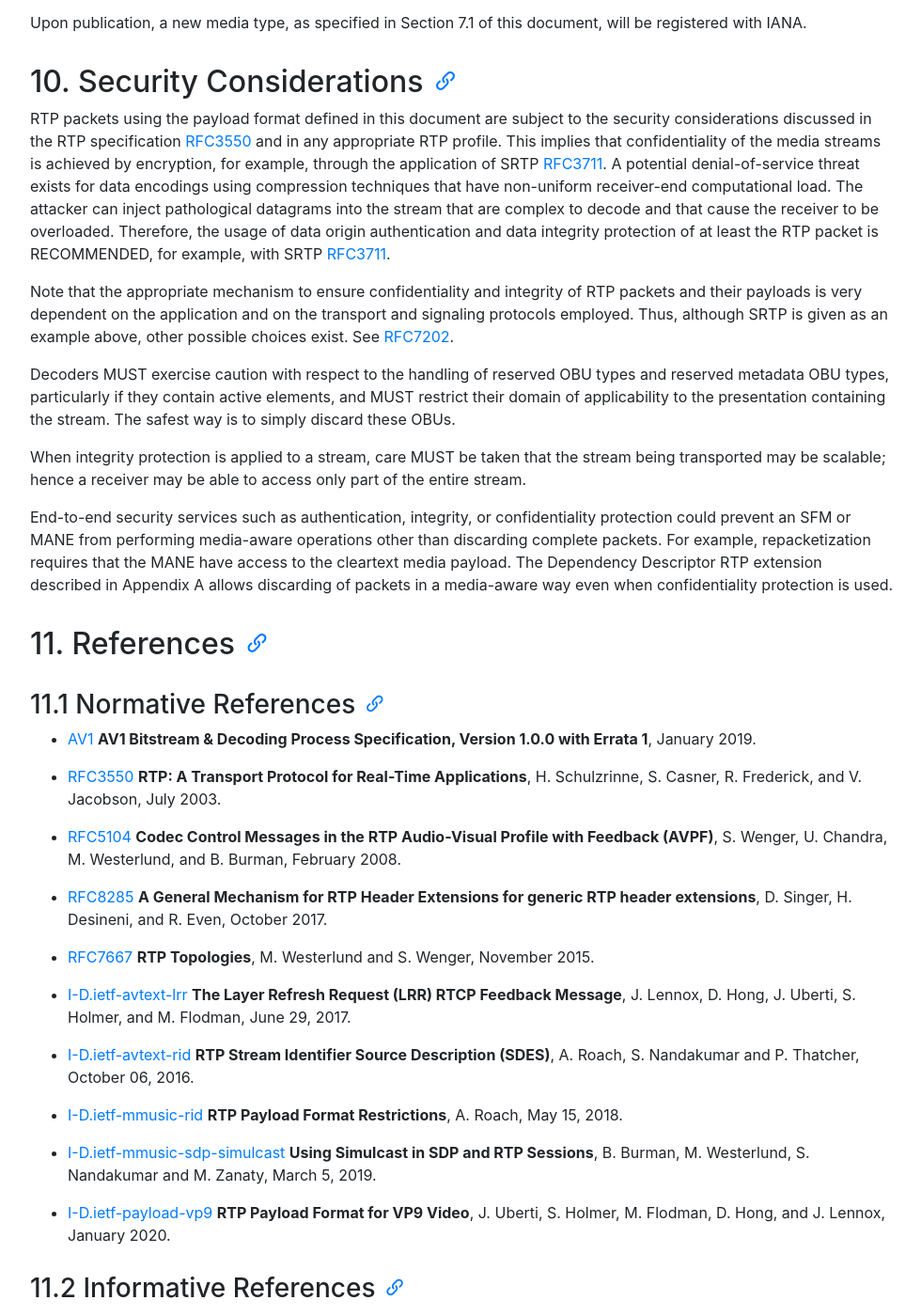
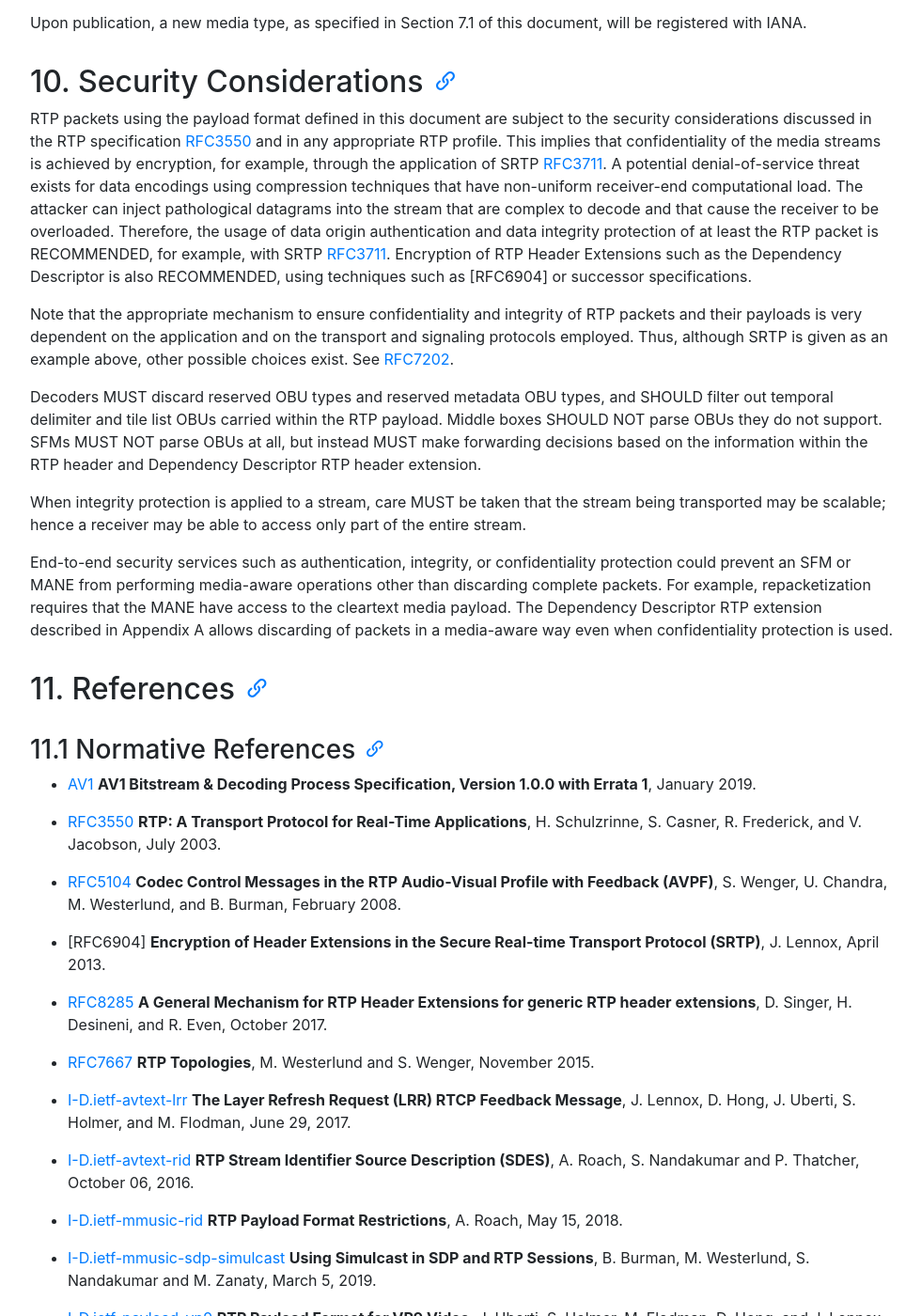
Before and after one commit to AOMediaCodec/av1-rtp-spec, a Jekyll site: the page built from index.md, in a window 1280 px wide and 1400 px high, scrolled down 17603 px. Shown: the whole window at 94% size, without its empty margins (53-1033 px from the left). Built offline with Jekyll 4.4.1, drawn with Linux system fonts in a browser that asks for light colours; nearby versions of some CDN libraries.

Commit message:
Security Section Update
Fixes Issue https://github.com/AOMediaCodec/av1-rtp-spec/issues/134

```diff
--- a/av1-rtp-spec.md
+++ b/av1-rtp-spec.md
@@ -606,11 +606,11 @@ Upon publication, a new media type, as specified in Section 7.1 of this document
 
 ## 10. Security Considerations
 
-RTP packets using the payload format defined in this document are subject to the security considerations discussed in the RTP specification [RFC3550] and in any appropriate RTP profile. This implies that confidentiality of the media streams is achieved by encryption, for example, through the application of SRTP [RFC3711]. A potential denial-of-service threat exists for data encodings using compression techniques that have non-uniform receiver-end computational load. The attacker can inject pathological datagrams into the stream that are complex to decode and that cause the receiver to be overloaded. Therefore, the usage of data origin authentication and data integrity protection of at least the RTP packet is RECOMMENDED, for example, with SRTP [RFC3711].
+RTP packets using the payload format defined in this document are subject to the security considerations discussed in the RTP specification [RFC3550] and in any appropriate RTP profile. This implies that confidentiality of the media streams is achieved by encryption, for example, through the application of SRTP [RFC3711]. A potential denial-of-service threat exists for data encodings using compression techniques that have non-uniform receiver-end computational load. The attacker can inject pathological datagrams into the stream that are complex to decode and that cause the receiver to be overloaded. Therefore, the usage of data origin authentication and data integrity protection of at least the RTP packet is RECOMMENDED, for example, with SRTP [RFC3711]. Encryption of RTP Header Extensions such as the Dependency Descriptor is also RECOMMENDED, using techniques such as [RFC6904] or successor specifications.
 
 Note that the appropriate mechanism to ensure confidentiality and integrity of RTP packets and their payloads is very dependent on the application and on the transport and signaling protocols employed. Thus, although SRTP is given as an example above, other possible choices exist. See [RFC7202].
 
-Decoders MUST exercise caution with respect to the handling of reserved OBU types and reserved metadata OBU types, particularly if they contain active elements, and MUST restrict their domain of applicability to the presentation containing the stream. The safest way is to simply discard these OBUs.
+Decoders MUST discard reserved OBU types and reserved metadata OBU types, and SHOULD filter out temporal delimiter and tile list OBUs carried within the RTP payload. Middle boxes SHOULD NOT parse OBUs they do not support. SFMs MUST NOT parse OBUs at all, but instead MUST make forwarding decisions based on the information within the RTP header and Dependency Descriptor RTP header extension.
 
 When integrity protection is applied to a stream, care MUST be taken that the stream being transported may be scalable; hence a receiver may be able to access only part of the entire stream.
 
@@ -628,6 +628,8 @@ End-to-end security services such as authentication, integrity, or confidentiali
 * [RFC3550] **RTP: A Transport Protocol for Real-Time Applications**, H. Schulzrinne, S. Casner, R. Frederick, and V. Jacobson, July 2003.
 
 * [RFC5104] **Codec Control Messages in the RTP Audio-Visual Profile with Feedback (AVPF)**, S. Wenger, U. Chandra, M. Westerlund, and B. Burman, February 2008.
+
+* [RFC6904] **Encryption of Header Extensions in the Secure Real-time Transport Protocol (SRTP)**, J. Lennox, April 2013.
 
 * [RFC8285] **A General Mechanism for RTP Header Extensions for generic RTP header extensions**, D. Singer, H. Desineni, and R. Even, October 2017.
 
```
